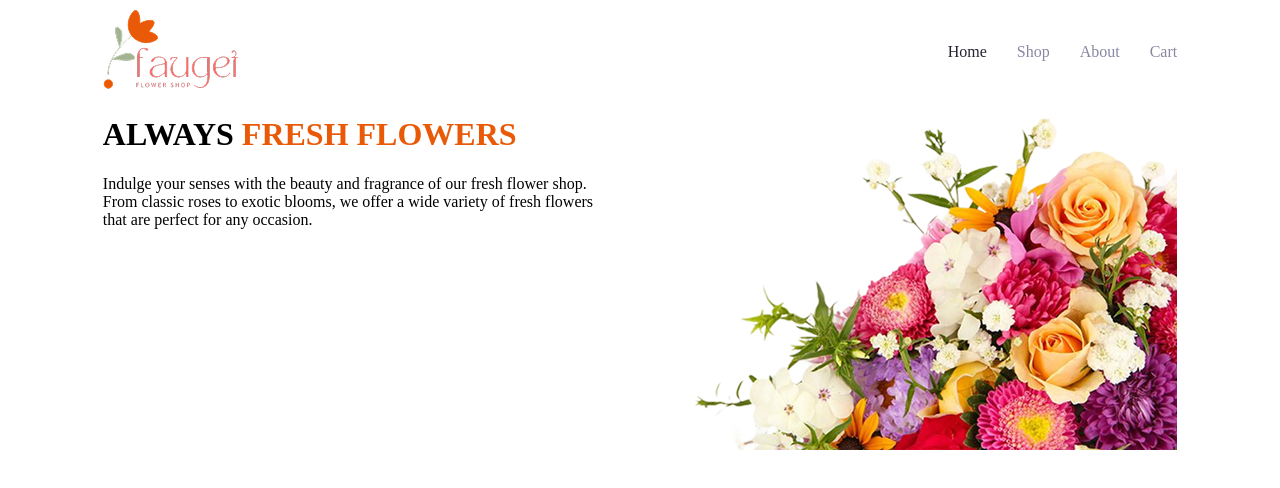
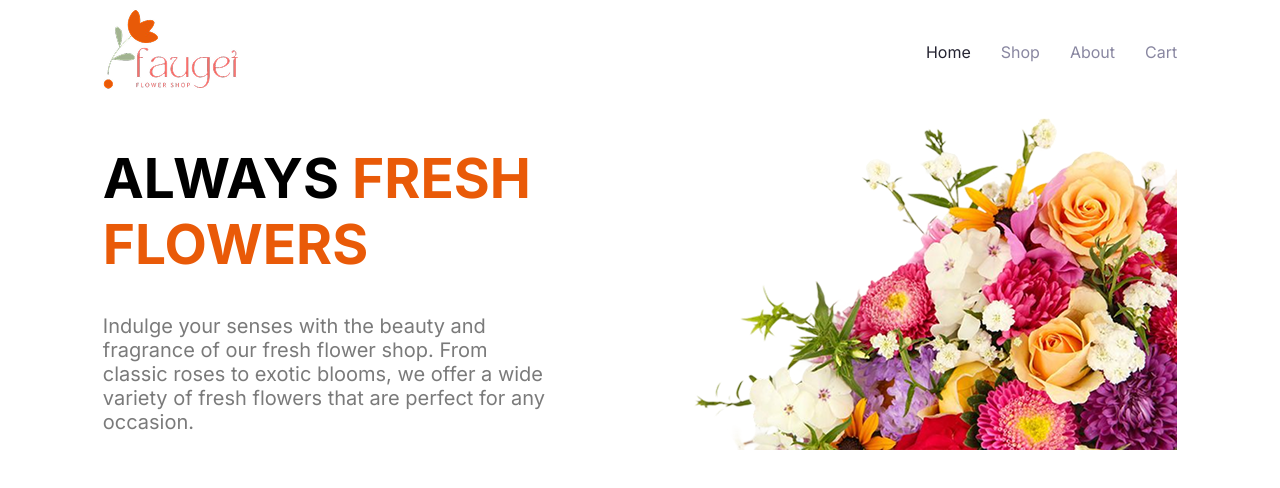
Before and after one commit to AdnanSafwan/flower, a plain HTML site: page index.html in a window 1280 px wide. Drawn offline with Linux system fonts and the light colour scheme.

Commit message:
add the header section

```diff
--- a/index.html
+++ b/index.html
@@ -1,12 +1,19 @@
 <!DOCTYPE html>
 <html lang="en">
+
 <head>
     <meta charset="UTF-8">
     <meta name="viewport" content="width=device-width, initial-scale=1.0">
     <link rel="stylesheet" href="./style.css">
+    <link rel="preconnect" href="https://fonts.googleapis.com">
+    <link rel="preconnect" href="https://fonts.gstatic.com" crossorigin>
+    <link
+        href="https://fonts.googleapis.com/css2?family=Inter:ital,opsz,wght@0,14..32,100..900;1,14..32,100..900&display=swap"
+        rel="stylesheet">
 
     <title>Document</title>
 </head>
+
 <body>
     <nav class="nav">
         <div>
@@ -32,13 +39,20 @@
     <main>
         <div class="header">
             <div class="hero_text">
-                <h1>ALWAYS <span style="color: #E95A08;">FRESH FLOWERS</span></h1>
-                <p>Indulge your senses with the beauty and fragrance of our fresh flower shop. From classic roses to exotic blooms, we offer a wide variety of fresh flowers that are perfect for any occasion. </p>
+                <h1 style=" font-size: 55px;">ALWAYS <span style="color: #E95A08;">FRESH FLOWERS</span></h1>
+                <p style="width: 450px; font-size: 20px; color: #00000085;">Indulge your senses with the beauty and
+                    fragrance of our fresh flower shop. From classic roses to exotic blooms, we offer a wide variety of
+                    fresh flowers that are perfect for any occasion. </p>
             </div>
             <div>
                 <img src="./assets/hero-flower.png" alt="">
             </div>
         </div>
+
+        <div>
+
+        </div>
     </main>
 </body>
+
 </html>
--- a/style.css
+++ b/style.css
@@ -1,3 +1,6 @@
+body{
+    font-family: "Inter", sans-serif;
+}
 .nav{
     display: flex;
     justify-content: space-between;
@@ -26,8 +29,11 @@
     display: flex;
     width: 85%;
     margin: auto;
+    align-items: end;
+    justify-content: space-between;
 
 
 }
 .hero_text{
+    width: 570px;
 }
```
